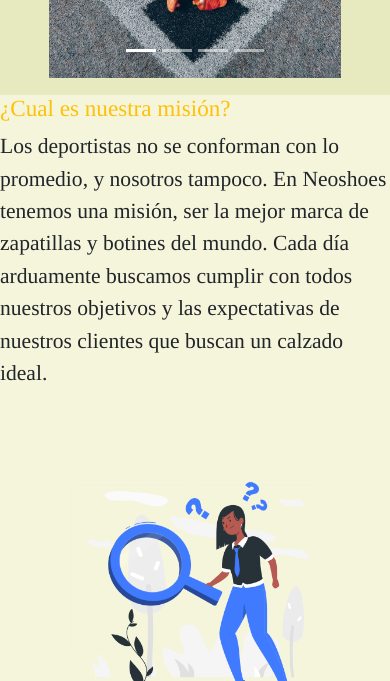
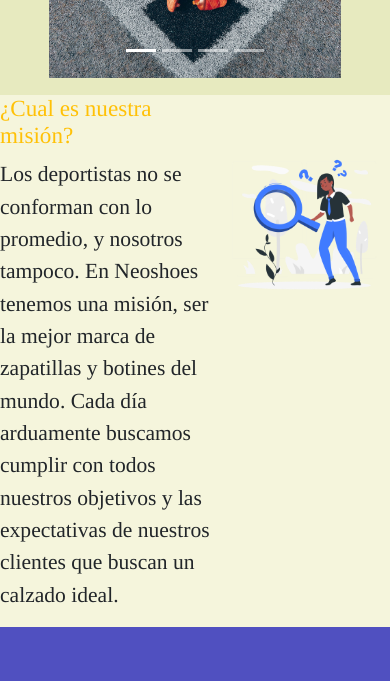
Before and after one commit to frapinto/neoshoes-coderhouse, a website: page index.html in a window 390 px wide. Shown: the part 1311-1992 px from the top of the page. Drawn offline with nearby package versions, Linux system fonts and the light colour scheme.

Commit message:
arreglo final de imagen en index, intento de cambio en Mujeres pero grid no me permitió

```diff
--- a/styles/scss/main.scss
+++ b/styles/scss/main.scss
@@ -74,10 +74,10 @@
     background-color: beige;
     border-color: yellow;
     display: flex;
+    flex-direction: row !important;
     justify-content: space-between;
     width: 100%;
     height: auto;
-
     img {
         width: 45vw;
         height: auto;
@@ -125,12 +125,11 @@
         }
     }
 
-}
+    .nuestra_info {
 
-.nuestra_info {
-
-    img {
-        width: 75%;
-        height: auto;
+        img {
+            width: 100%;
+            height: auto;
+        }
     }
 }
```
Also changed, not shown: imagenes/galicia.png (added), imagenes/mercadopago.png (added), imagenes/ofertas.jpg (added), imagenes/ofertas.png (added), styles/css/style.css, 2 other files.
